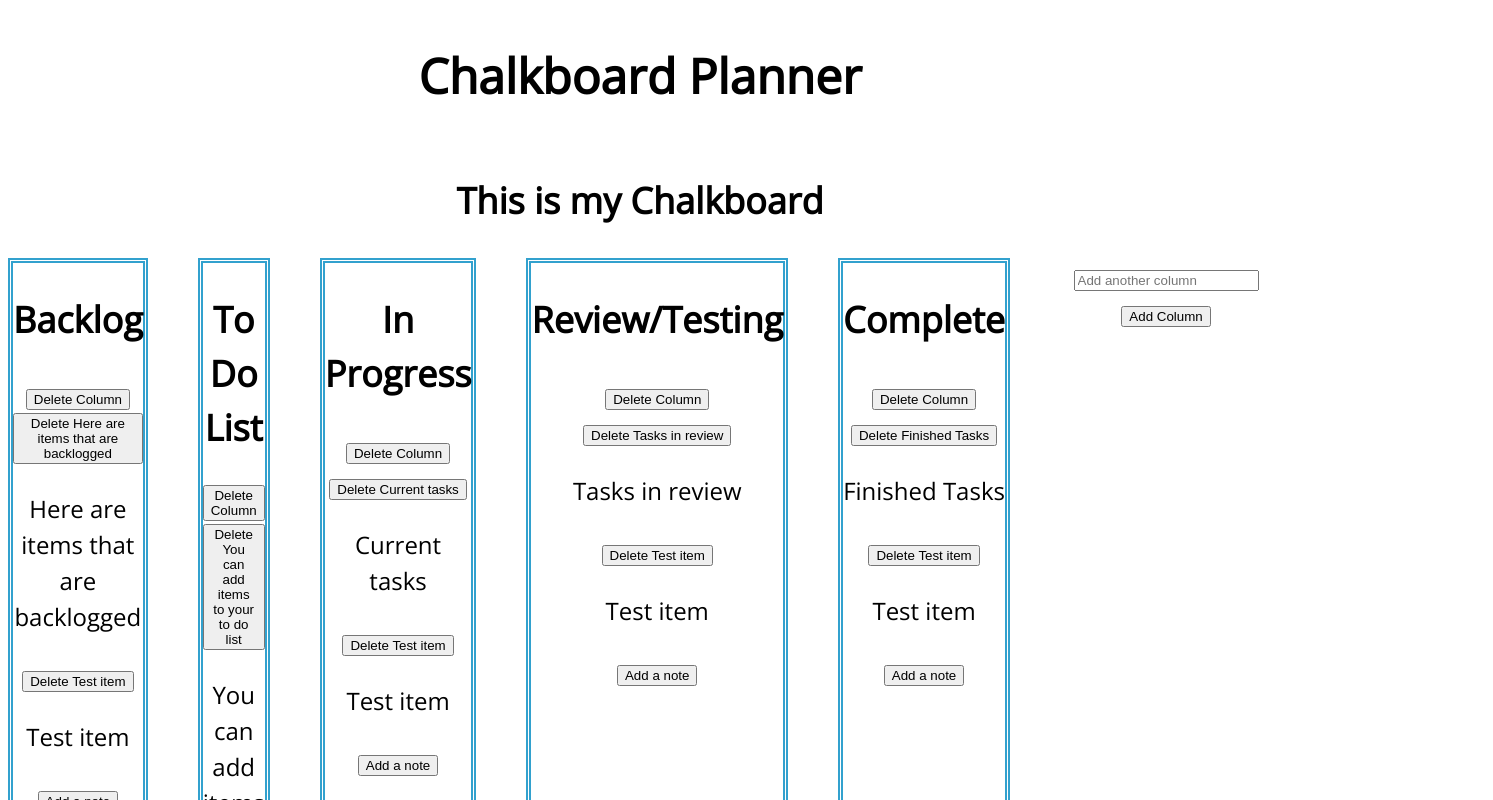
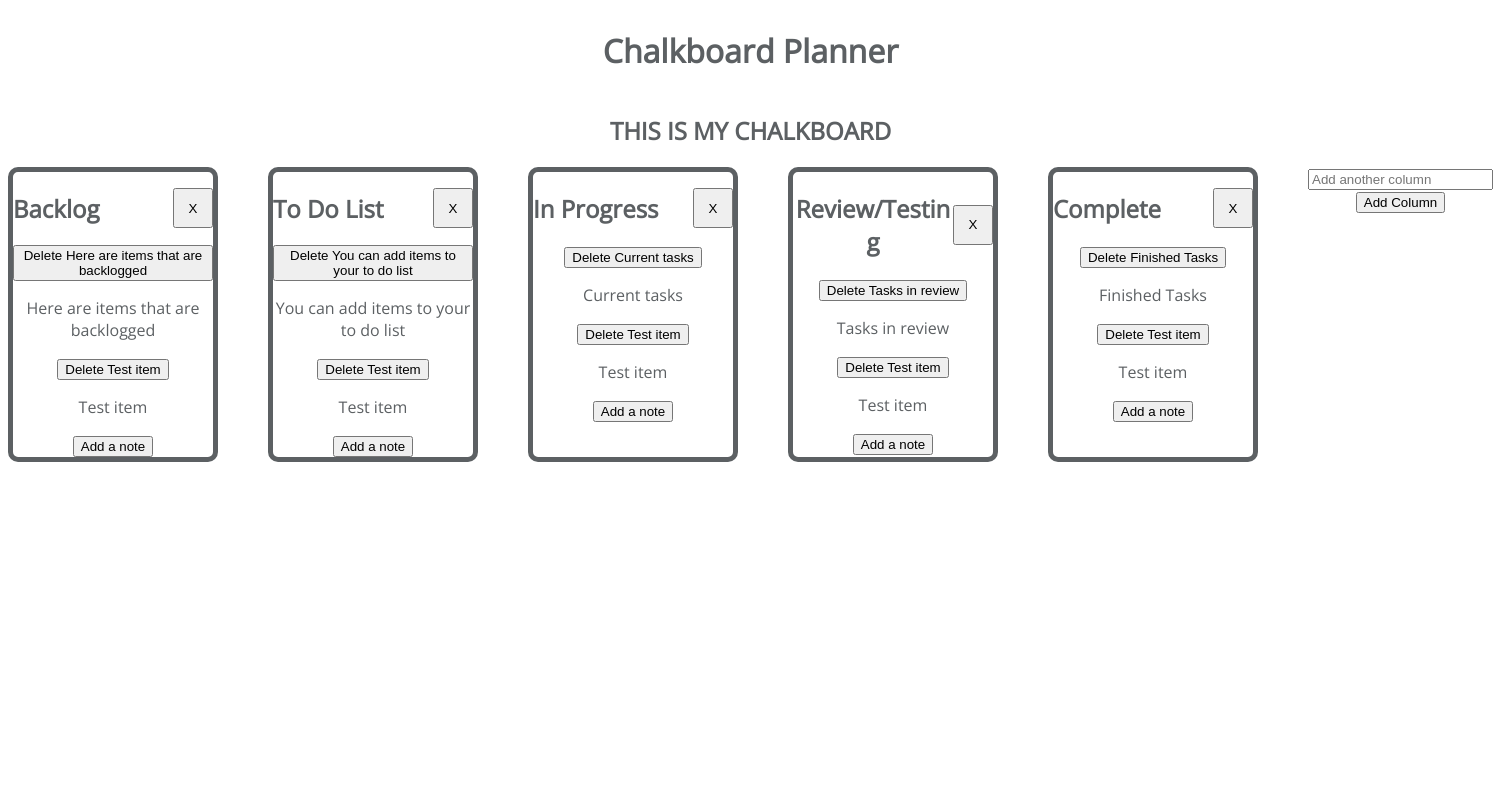
Before and after one commit to flin1105/Chalkboard, a React (Vite) app: page / in a window 1280 px wide. Shown: the top 800 px of the page, 1493 px wide, since content can reach past the window. Built offline with nearby package versions, Linux system fonts and the light colour scheme; a web font is replaced by a local one.

Commit message:
Adding initial css classes to column component

```diff
--- a/src/Components/Chalkboard.jsx
+++ b/src/Components/Chalkboard.jsx
@@ -62,7 +62,9 @@ const Chalkboard = () => {
 
 	return (
 		<>
-			<h2>This is my Chalkboard</h2>
+			<h2>
+				<strong>THIS IS MY CHALKBOARD</strong>
+			</h2>
 			<div className="main-board">
 				{columns.map((column) => {
 					return (
--- a/src/Components/Column.css
+++ b/src/Components/Column.css
@@ -1,4 +1,17 @@
 .column-container {
-	border: thick double #32a1ce;
+	min-width: 200px;
+	border: thick solid rgba(92, 96, 99, 255);
+	border-radius: 10px;
 	flex: 1 1 0px;
 }
+
+.column-header {
+	display: flex;
+	justify-content: space-between;
+	align-items: center;
+}
+
+.column-delete-button {
+	min-width: 40px;
+	height: 40px;
+}
--- a/src/Components/Column.jsx
+++ b/src/Components/Column.jsx
@@ -16,8 +16,15 @@ const Column = ({ id, title, tasks, columns, setColumns }) => {
 
 	return (
 		<div className="column-container">
-			<h2>{title}</h2>
-			<button onClick={handleDeleteClick}>Delete Column</button>
+			<div className="column-header">
+				<h2>{title}</h2>
+				<button
+					className="column-delete-button"
+					onClick={handleDeleteClick}
+				>
+					X
+				</button>
+			</div>
 			{columnTasks.map((task, index) => {
 				return (
 					<Note
--- a/src/index.css
+++ b/src/index.css
@@ -2,17 +2,9 @@
 
 :root {
 	font-family: "Open Sans", sans-serif;
-	line-height: 1.5;
+	/* line-height: 1.5;
 	font-weight: 400;
-	font-size: 24px;
-
-	/* color-scheme: light dark;
-	color: rgba(255, 255, 255, 0.87);
-	background-color: #242424;
-
-	font-synthesis: none;
-	text-rendering: optimizeLegibility;
-	-webkit-font-smoothing: antialiased;
-	-moz-osx-font-smoothing: grayscale;
-	-webkit-text-size-adjust: 100%; */
+	font-size: 16px; */
+	word-break: break-word;
+	color: rgba(92, 96, 99, 255);
 }
```
